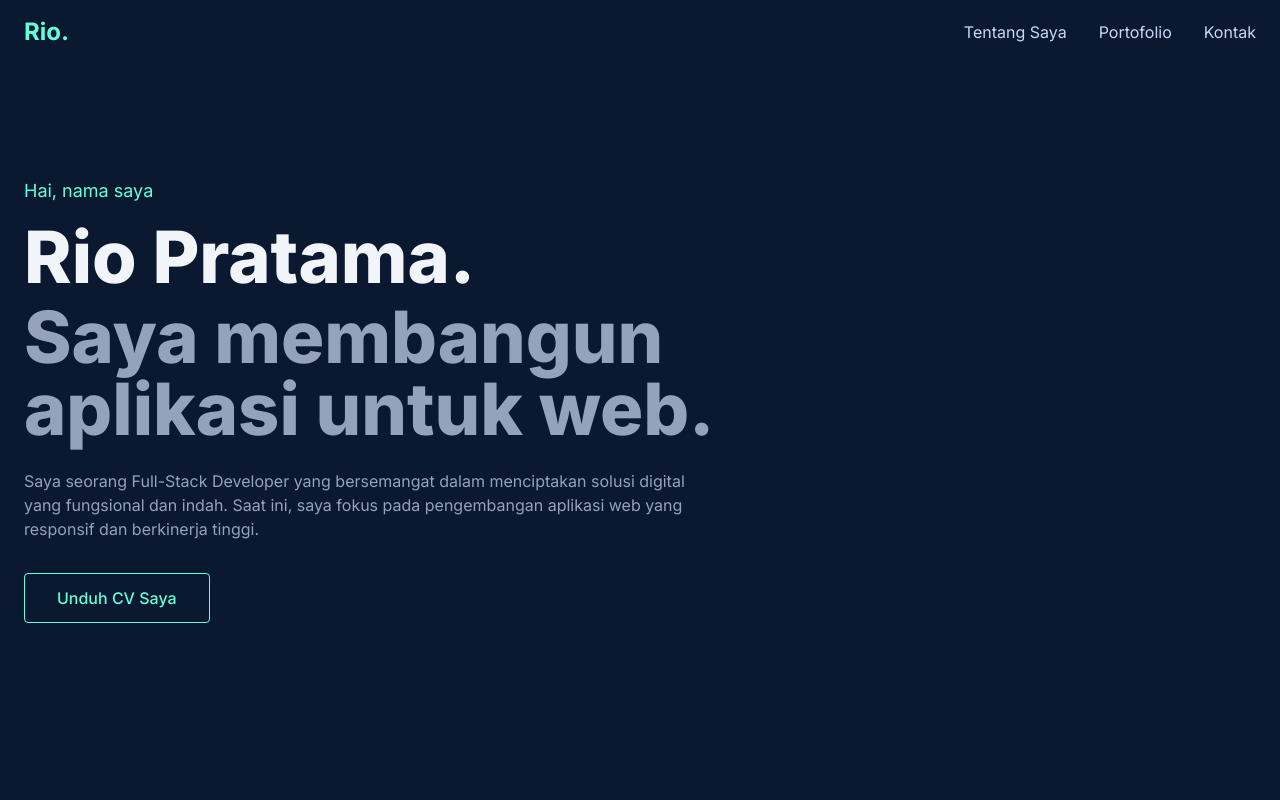
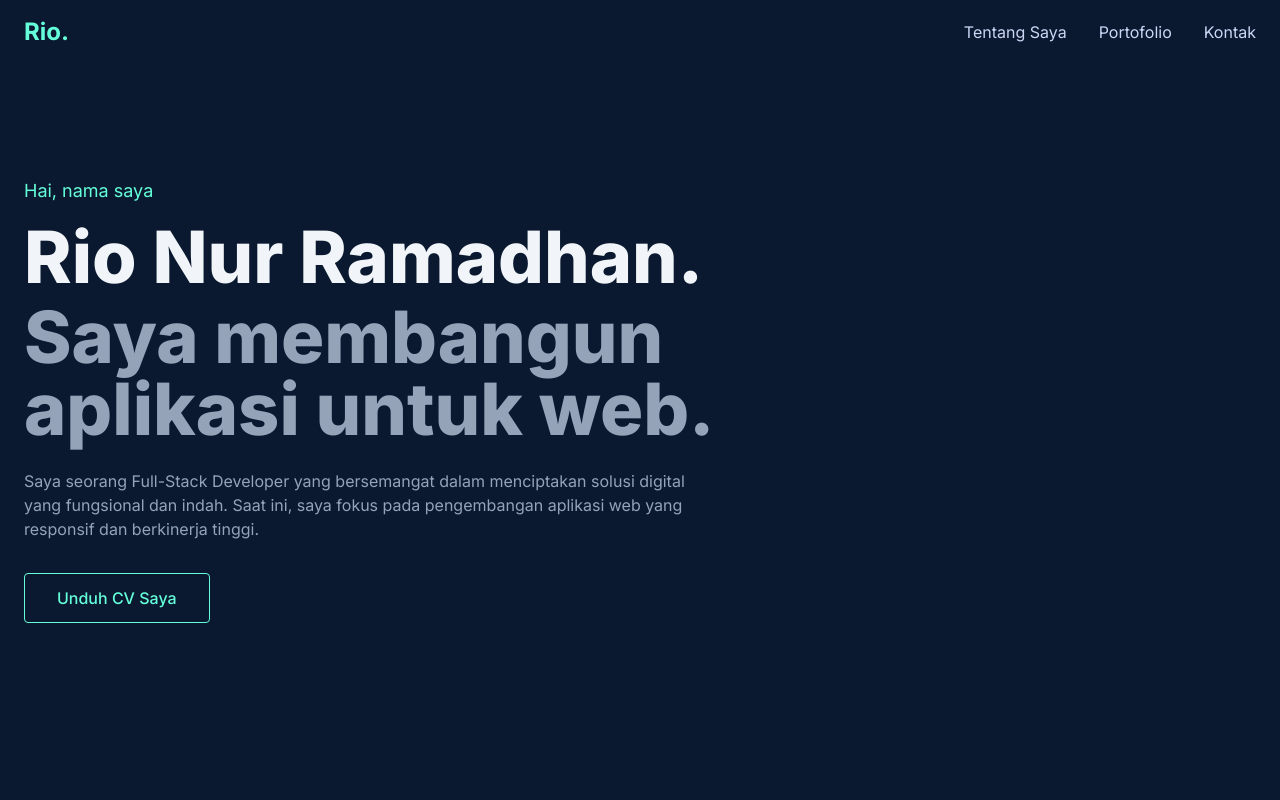
Before and after one commit to MRBl4z3/rioporto, a plain HTML site: page index.html in a window 1280 px wide. Shown: the top 800 px of the page. Drawn offline with nearby package versions, Linux system fonts and the light colour scheme.

Commit message:
Update index.html

```diff
--- a/index.html
+++ b/index.html
@@ -83,7 +83,7 @@
         <section id="hero" class="min-h-screen flex flex-col justify-center fade-in-section">
             <div class="max-w-4xl">
                 <p class="text-accent text-lg mb-4">Hai, nama saya</p>
-                <h1 class="text-4xl md:text-7xl font-extrabold text-slate-100">Rio Pratama.</h1>
+                <h1 class="text-4xl md:text-7xl font-extrabold text-slate-100">Rio Nur Ramadhan.</h1>
                 <h2 class="text-4xl md:text-7xl font-extrabold text-slate-400 mt-2">Saya membangun aplikasi untuk web.</h2>
                 <p class="mt-6 max-w-2xl text-slate-400">
                     Saya seorang Full-Stack Developer yang bersemangat dalam menciptakan solusi digital yang fungsional dan indah. Saat ini, saya fokus pada pengembangan aplikasi web yang responsif dan berkinerja tinggi.
```
